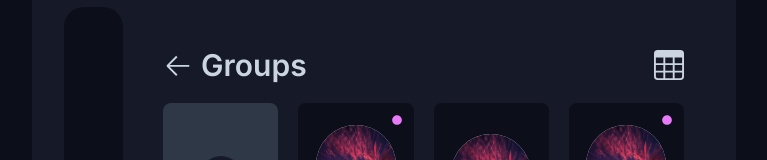
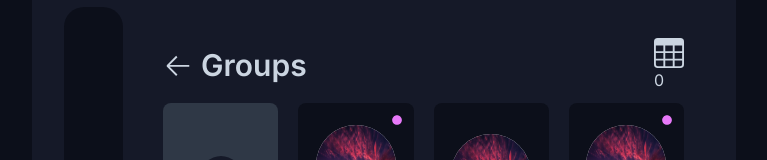
Before and after one commit to mmakboub/TEST, a Next.js app in the folder my-nextjs-project/: page / in a window 1280 px wide. Shown: the part 121-281 px from the top of the page, without its empty margins (256-1023 px from the left). Built offline with nearby package versions, Linux system fonts and the light colour scheme.

Commit message:
adding a counter

```diff
--- a/my-nextjs-project/app/components/Tab1.jsx
+++ b/my-nextjs-project/app/components/Tab1.jsx
@@ -2,9 +2,11 @@ import { VscArrowLeft } from "react-icons/vsc";
 import { BsTable } from "react-icons/bs";
 
 import { FaCircle } from "react-icons/fa";
-
+import React, { useState } from "react";
 import Image from "next/image";
 function Tab1() {
+  const [counter, setCounter] = useState(0); // Initialize counter state
+
   function gototab(id) {
     let element = document.getElementById(id);
     let clone = element.cloneNode(true);
@@ -21,6 +23,9 @@ function Tab1() {
     clone.style.left = `${elementX}px`;
     clone.style.top = `${elementY}px`;
     document.body.appendChild(clone);
+
+    // Increment counter when a grid is moved to tabCube
+    setCounter(counter + 1);
 
     // Déplacer la copie
     setTimeout(() => {
@@ -47,6 +52,7 @@ function Tab1() {
             className="tab-cube"
             style={{ fontSize: "30px", color: "#cbd5e1" }}
           />
+          <span className="counter text-[#cbd5e1] ">{counter}</span>
         </div>
       </div>
       <div className="w-[full] h-[80%]  ">
```
